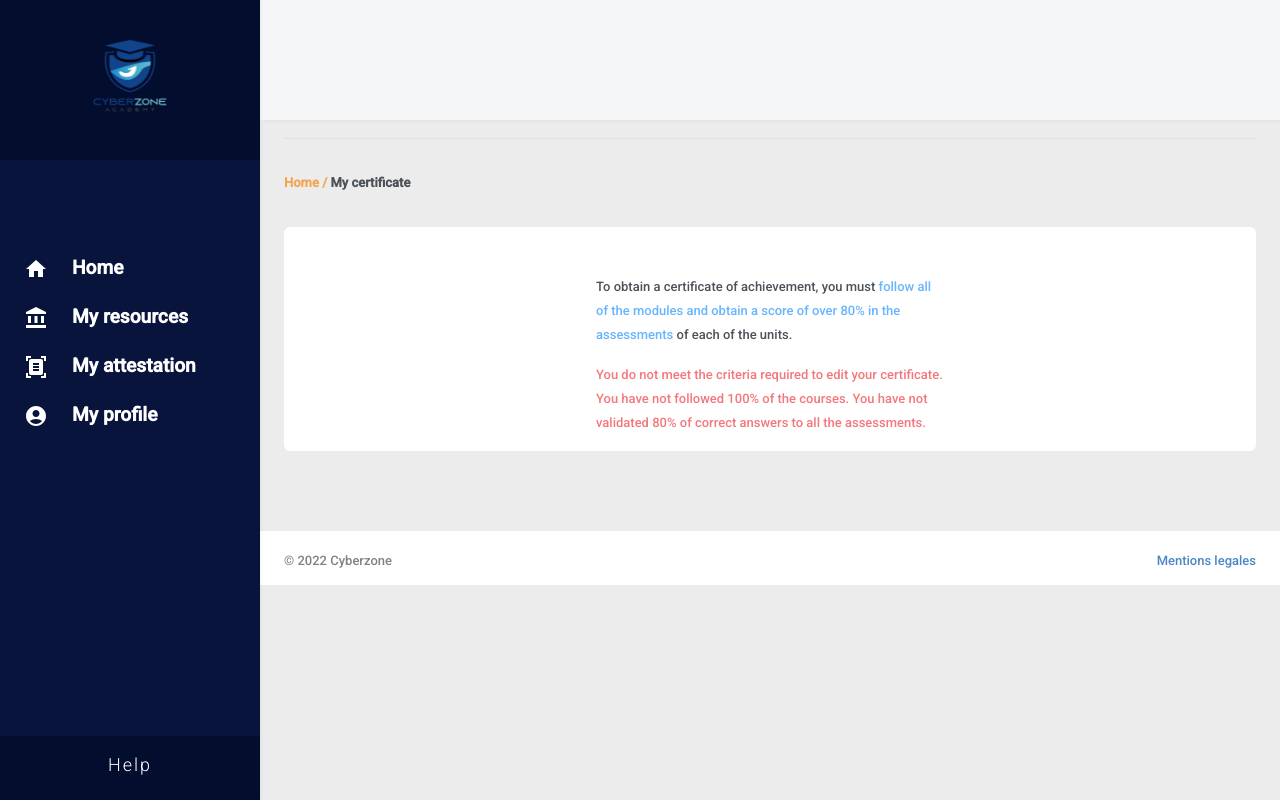
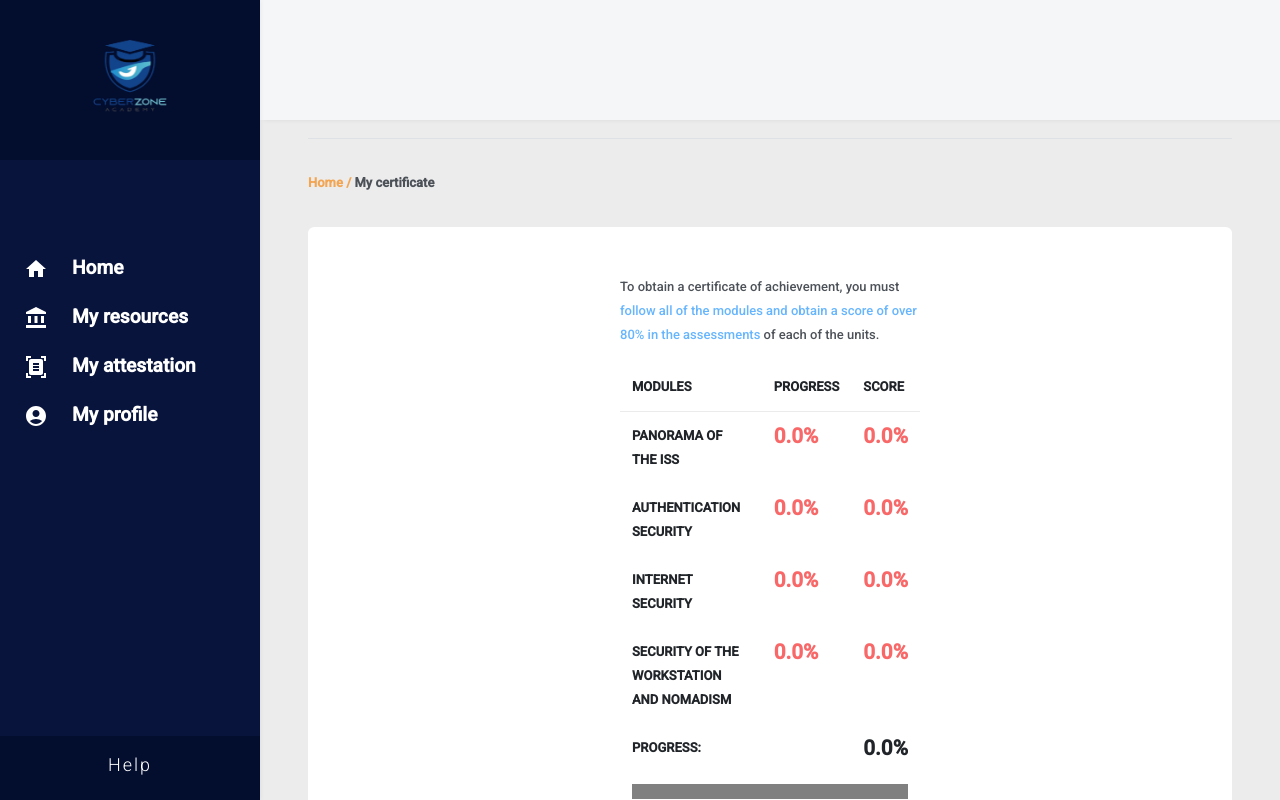
Before and after one commit to Pob1-Balin/frontEnd, a React (Create React App) app: page /attest in a window 1280 px wide. Shown: the top 800 px of the page. Built offline with nearby package versions, Linux system fonts and the light colour scheme; the HTML template or start-up script is replaced by a standard one.

Commit message:
AttestationPage

```diff
--- a/src/App.css
+++ b/src/App.css
@@ -300,3 +300,8 @@
 .attestation_card{
     padding: 0rem 16.5rem;
 }
+
+/*
+.Attest_Head{
+    background: #000;
+} */
--- a/src/body-content/AttestationContent.jsx
+++ b/src/body-content/AttestationContent.jsx
@@ -7,7 +7,7 @@ import { FaLine } from "react-icons/fa";
 function AttestationContent (){
     return(
         <>
-            <main className=" ms-sm-auto px-md-4">
+            <main className=" ms-sm-auto px-md-5">
                 <div className="d-flex justify-content-between flex-wrap flex-md-nowrap align-items-center pt-3 pb-2 mb-3 border-bottom">
                     <h1 className="h2">Attestation page</h1>
 
@@ -17,9 +17,59 @@ function AttestationContent (){
                      <p><Link style={{textDecoration: 'none'}} to='/'><span style={{color: "#f2a654"}} className="home">Home</span></Link> <span style={{color: "#f2a654"}}>/</span> <span>My certificate</span></p>
                 </div>
 
+
                 <div className="profile_wrapper">
                      <div className="card profile_card attestation_card" style={{padding: "3rem", paddingBottom: ""}}>
                          <div className="attestation_card"><b><p>To obtain a certificate of achievement, you must <span style={{color: "#66b5ff"}}>follow all of the modules and obtain a score of over 80% in the assessments</span> of each of the units.</p></b></div>
+
+                         <div className="attestation_card">
+                            <table className="table table-borderless">
+                                <thead >
+                                    <tr>
+                                        <th className="text-bold " scope="col" colspan="4" style={mystyle}>MODULES</th>
+                                        <th className="text-bold" scope="col" style={mystyle}>PROGRESS</th>
+                                        <th className="Attest_Head" scope="col" style={mystyle}>SCORE</th>
+                                    </tr>
+                                </thead>
+                                <tbody>
+                                    <tr>
+                                        <td colspan="4" style={mystyle}>PANORAMA OF THE ISS</td>
+                                        <td className='text-danger' style={tdStyle}>0.0%</td>
+                                        <td className='text-danger' style={tdStyle}>0.0%</td>
+                                    </tr>
+                                    <tr>
+                                        <td colspan="4" style={mystyle}>AUTHENTICATION SECURITY</td>
+                                        <td className='text-danger' style={tdStyle}>0.0%</td>
+                                        <td className='text-danger' style={tdStyle}>0.0%</td>
+                                    </tr>
+                                    <tr>
+                                        <td colspan="4" style={mystyle}>INTERNET SECURITY</td>
+                                        <td className='text-danger' style={tdStyle}>0.0%</td>
+                                        <td className='text-danger' style={tdStyle}>0.0%</td>
+                                    </tr>
+                                    <tr>
+                                        <td colspan="4" style={mystyle}>SECURITY OF THE WORKSTATION AND NOMADISM</td>
+                                        <td className='text-danger' style={tdStyle}>0.0%</td>
+                                        <td className='text-danger' style={tdStyle}>0.0%</td>
+                                    </tr>
+                                    <tr>
+                                        <td colspan="5" style={mystyle}>PROGRESS:</td>
+                                        <td className='' style={tdStyle}>0.0%</td>
+                                    </tr>
+                                    <tr>
+                                        <td colspan="12"><div style={{height:'15px', background:'gray'}}></div></td>
+                                    </tr>
+                                    <tr>
+                                        <td colspan="5" style={mystyle}>AVERAGE SCORE</td>
+                                        <td className='' style={tdStyle}>0.0%</td>
+                                    </tr>
+                                    <tr>
+                                        <td colspan="12"><div style={{height:'15px', background:'gray'}}></div></td>
+                                    </tr>
+                                </tbody>
+                            </table>
+                         </div>
+
                          <div className="attestation_card"><b><p style={{color: "#f4777c"}}>You do not meet the criteria required to edit your certificate. You have not followed 100% of the courses. You have not validated 80% of correct answers to all the assessments.</p></b></div>
                      </div>
                 </div>
@@ -35,3 +85,11 @@ function AttestationContent (){
 }
 
 export default AttestationContent;
+
+const mystyle = {
+    fontWeight: 'bold'
+  };
+const tdStyle = {
+    fontSize: '1.3rem',
+    fontWeight: 'bold'
+}
```
